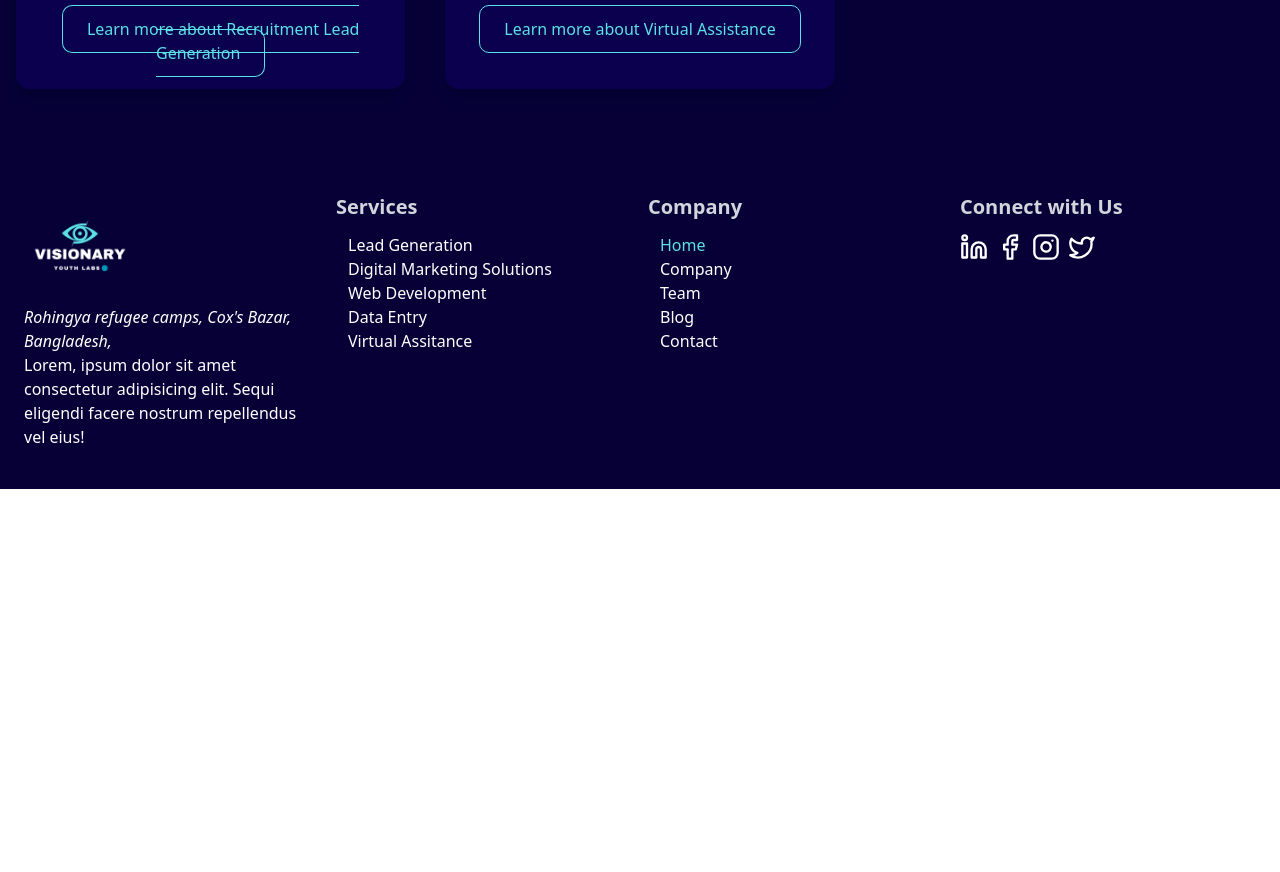
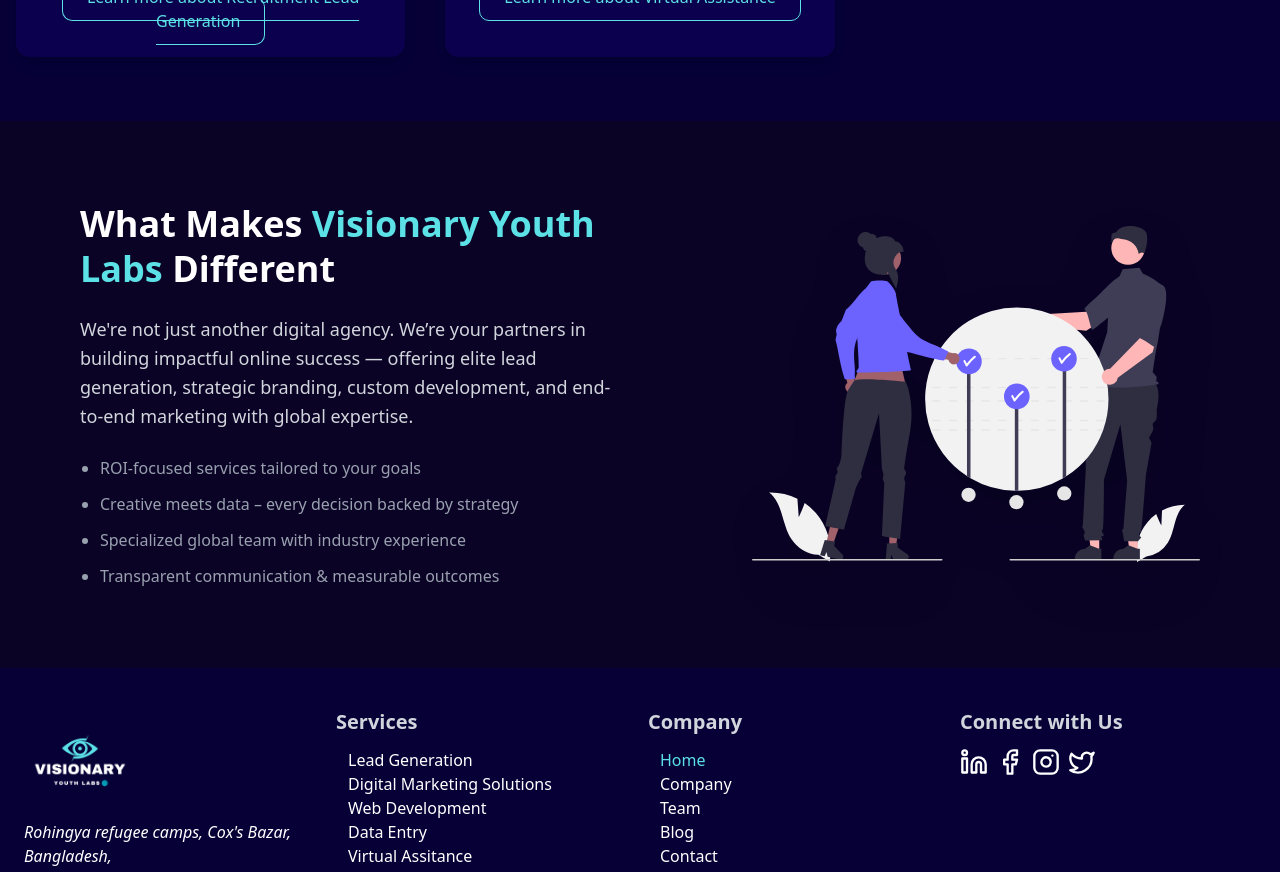
Before and after one commit to Mustakahmmed-dev/VisionaryYouthLabsOfficial, a Next.js app: page / in a window 1280 px wide. Shown: the part 1640-2512 px from the top of the page. Before the commit the page ends 2129 px from the top, so only its background shows below. Built offline with nearby package versions, Linux system fonts and the light colour scheme.

Commit message:
Why Choose Us section added

```diff
--- a/src/app/page.js
+++ b/src/app/page.js
@@ -1,11 +1,13 @@
 import Hero from "@/components/shared/Hero";
 import ServicesOverview from "@/components/shared/ServicesOverview";
+import WhyChooseUs from "@/components/shared/WhyChooseUs";
 
 export default function Home() {
   return (
    <div className="min-h-[70vh]">
     <Hero></Hero>
     <ServicesOverview></ServicesOverview>
+    <WhyChooseUs></WhyChooseUs>
 
    </div>
   );
--- a/src/components/shared/ServicesOverview.jsx
+++ b/src/components/shared/ServicesOverview.jsx
@@ -15,7 +15,7 @@
         <section className="bg-[#060037] py-16 text-white">
             <div className="container mx-auto px-4">
                 <h2 className="text-3xl md:text-4xl font-bold text-center mb-12">
-                    What We Offer
+                    Choose Your Needs From Our Services
                 </h2>
                 <div className="grid gap-10 md:grid-cols-2 lg:grid-cols-3">
                     {services.map((service) => (
@@ -23,7 +23,7 @@
                             <img
                                 src={service.image}
                                 alt={service.title}
-                                className="h-64 w-full object-cover rounded-xl mb-4"
+                                className="h-60 w-full object-cover rounded-xl mb-4"
                             />
                             <div className="p-6 space-y-5">
 
--- /dev/null
+++ b/src/components/shared/WhyChooseUs.jsx
@@ -0,0 +1,45 @@
+'use client'
+import Image from 'next/image'
+
+const WhyChooseUs = () => {
+  return (
+    <section className="relative z-10 py-20 px-6 md:px-10 lg:px-20 bg-[#0a0326]">
+      <div className="max-w-7xl mx-auto grid md:grid-cols-2 gap-10 items-center relative">
+
+        {/* Left Content */}
+        <div>
+          <h2 className="text-3xl md:text-4xl font-bold text-white leading-tight mb-6">
+            What Makes <span className="text-[#5ce1e6]">Visionary Youth Labs</span> Different
+          </h2>
+          <p className="text-gray-300 text-lg leading-relaxed mb-6">
+            We're not just another digital agency. We’re your partners in building impactful online success — offering elite lead generation, strategic branding, custom development, and end-to-end marketing with global expertise.
+          </p>
+          <ul className="text-gray-400 space-y-3 list-disc pl-5">
+            <li>ROI-focused services tailored to your goals</li>
+            <li>Creative meets data – every decision backed by strategy</li>
+            <li>Specialized global team with industry experience</li>
+            <li>Transparent communication & measurable outcomes</li>
+          </ul>
+        </div>
+
+        {/* Right Image */}
+        <div className="flex justify-center md:justify-end">
+          <Image
+            src="/images/WhyChooseUs_ShareGoal.svg"
+            alt="Visionary digital agency illustration"
+            width={500}
+            height={400}
+            className="w-full max-w-md drop-shadow-2xl"
+            priority
+          />
+        </div>
+
+      </div>
+
+      {/* Gradient Glow Behind Content */}
+      <div className="absolute inset-0 -z-10 bg-gradient-radial from-[#5ce1e61a] via-transparent to-transparent opacity-40 blur-2xl" />
+    </section>
+  )
+}
+
+export default WhyChooseUs
```
Also changed, not shown: public/images/WhyChooseUs_ShareGoal.svg (added).
